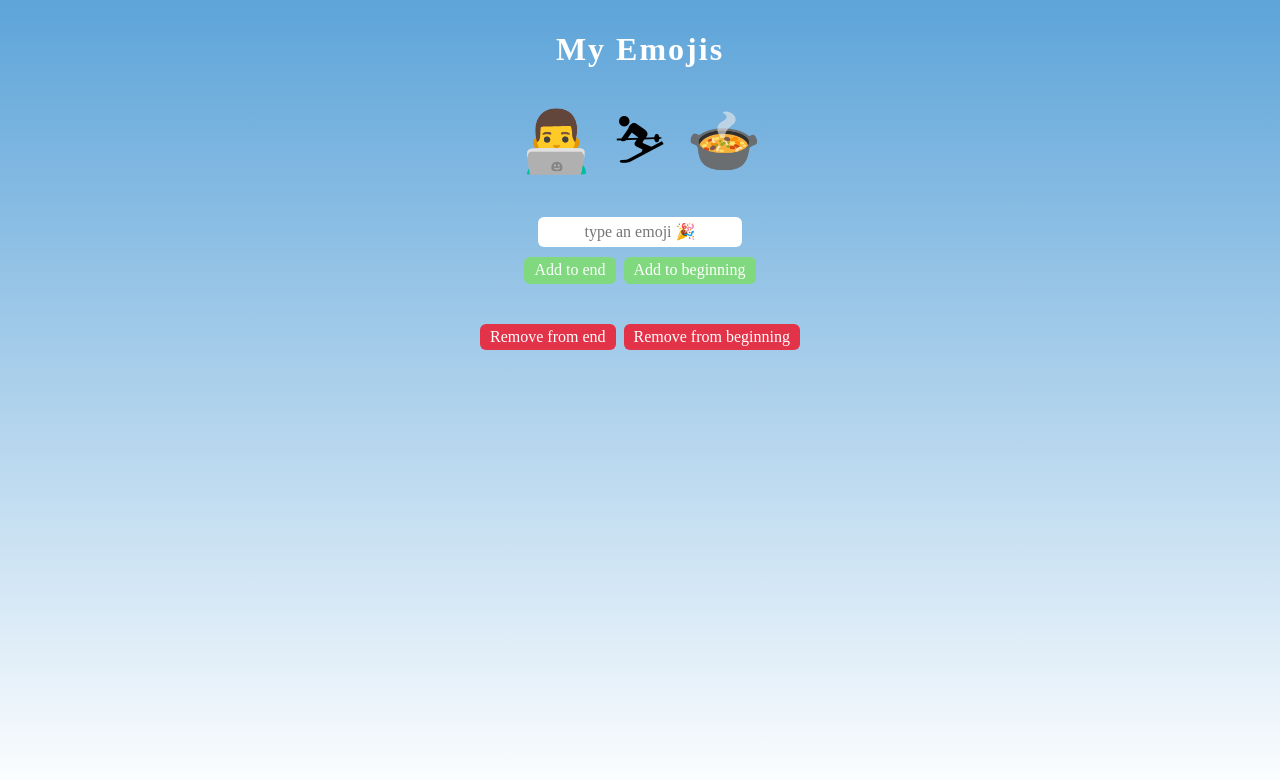
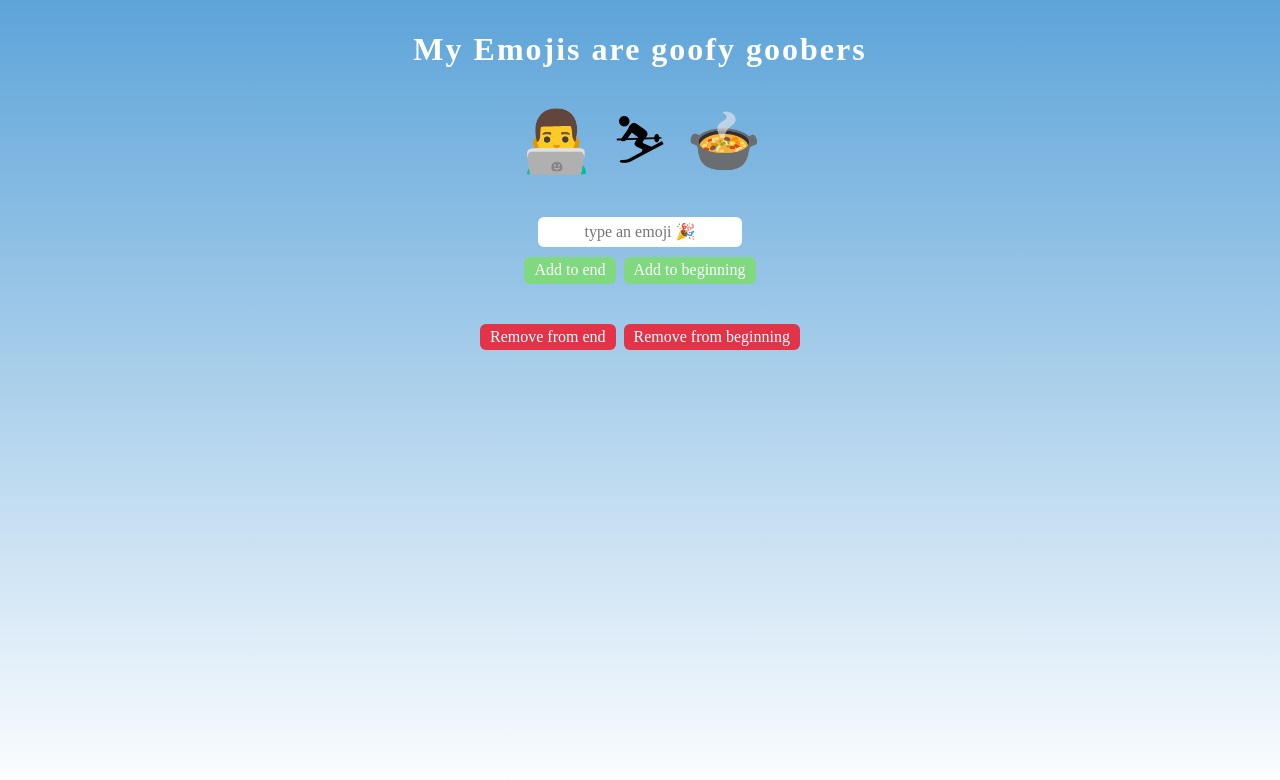
Before and after one commit to Brezus/tut, a plain HTML site: page index.html in a window 1280 px wide. Drawn offline with nearby package versions, Linux system fonts and the light colour scheme; a web font is replaced by a local one.

Commit message:
meaningless change

```diff
--- a/index.html
+++ b/index.html
@@ -4,7 +4,7 @@
         <link href="https://fonts.googleapis.com/css2?family=Baloo&display=swap" rel="stylesheet">
     </head>
     <body>
-        <h1>My Emojis</h1>
+        <h1>My Emojis are goofy goobers</h1>
         <div id="emoji-container"></div>
         <input type="text" id="emoji-input" placeholder="type an emoji 🎉">
         <div class="buttons-wrapper">
```
